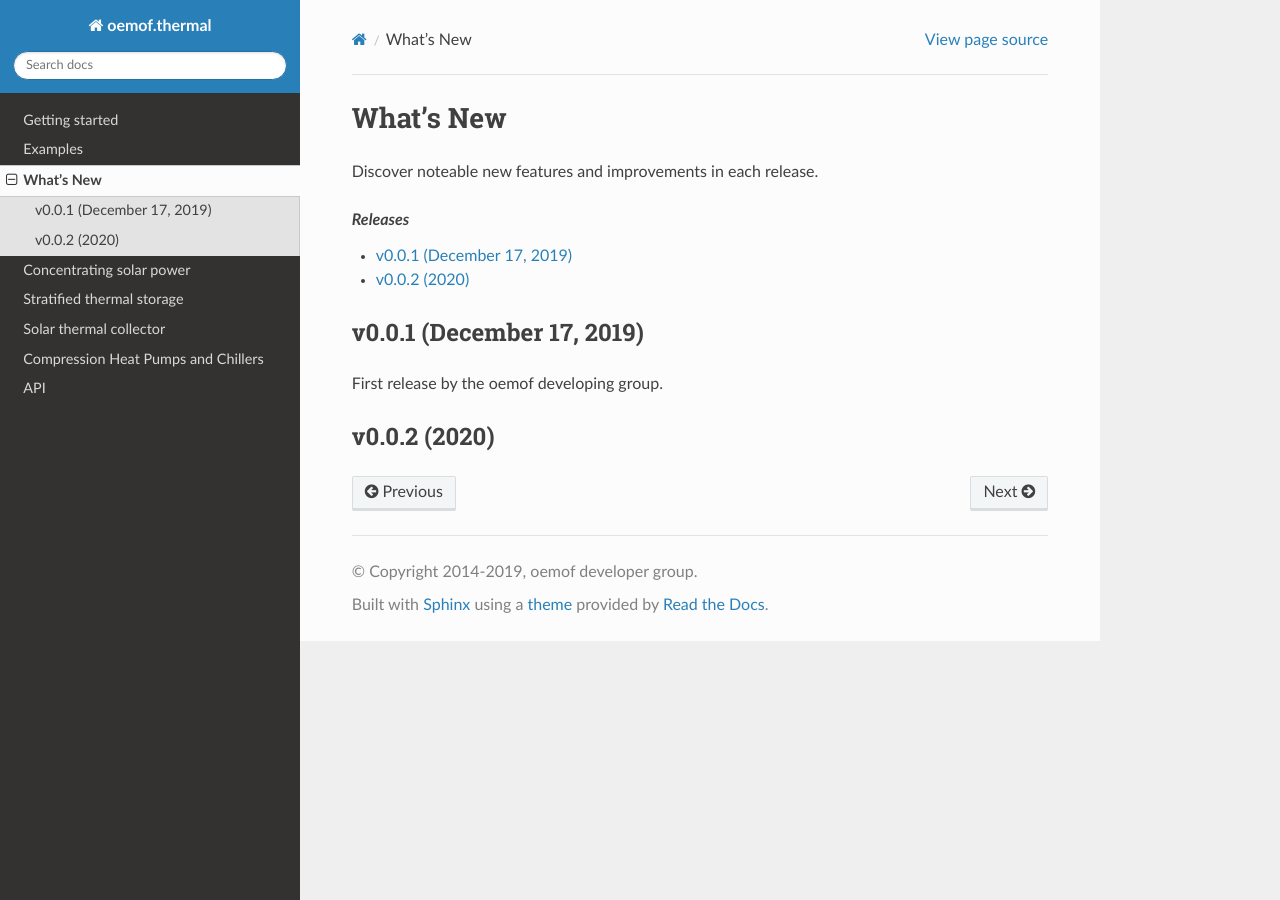
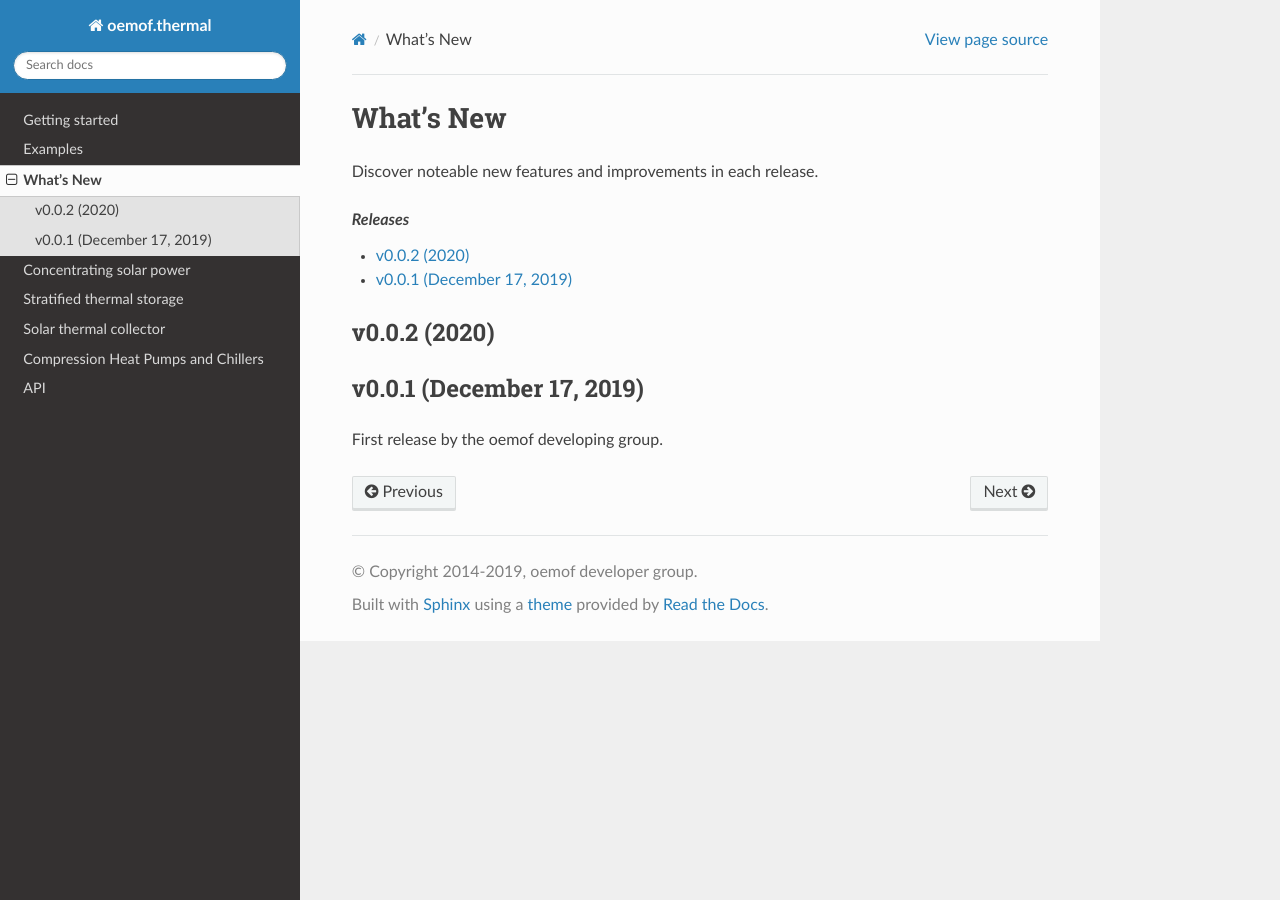
Before and after one commit to oemof/oemof-thermal, a Sphinx documentation site: the page built from docs/whats_new.rst, in a window 1280 px wide. Built offline with Sphinx 7.4.7 and the Read the Docs theme 2.0.0, drawn with Linux system fonts in a browser that asks for light colours; formulas are drawn with MathJax 3; pages that are not in the unit, such as notebooks, are missing from menus.

Commit message:
Change order

```diff
--- a/docs/whats_new.rst
+++ b/docs/whats_new.rst
@@ -8,5 +8,5 @@ Discover noteable new features and improvements in each release.
     :local:
     :backlinks: top
 
+.. include::  whats_new/v0-0-2.rst
 .. include::  whats_new/v0-0-1.rst
-.. include::  whats_new/v0-0-2.rst
```
